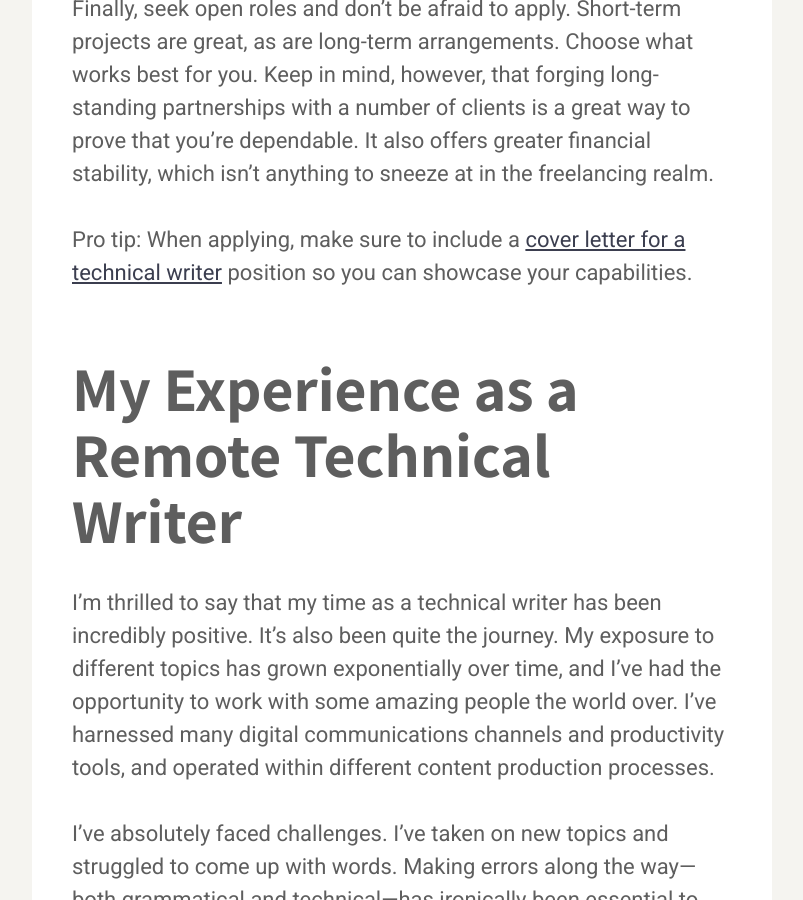
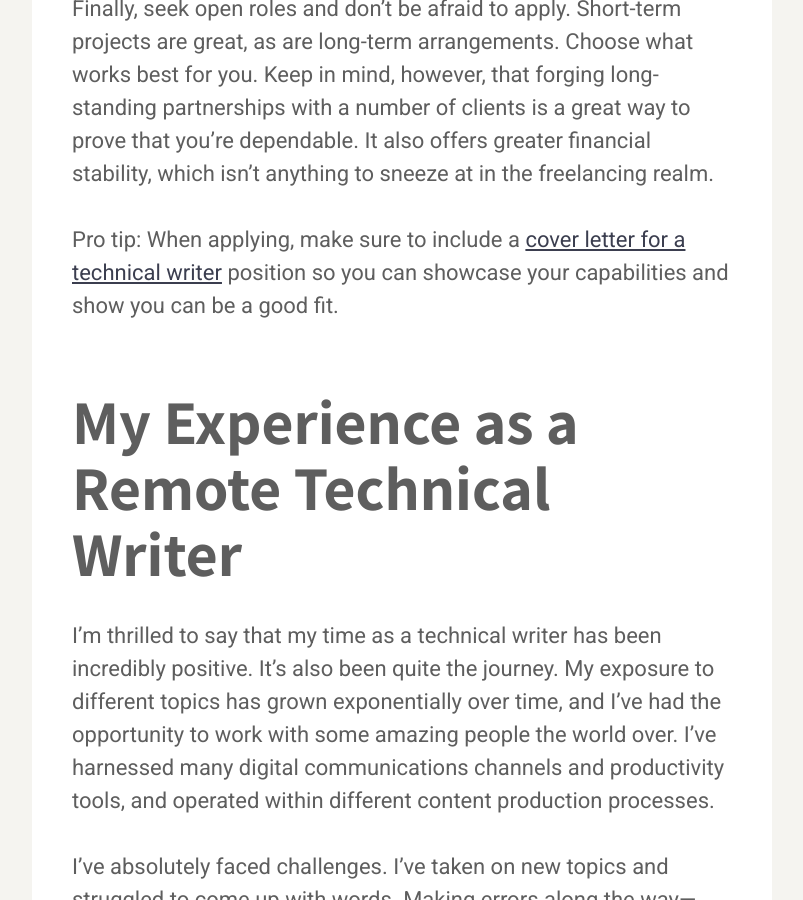
Before and after one commit to karllhughes/learn, a Jekyll site: the page built from _posts/2022-04-08-becoming-a-remote-technical-writer.md, in a window 1280 px wide and 900 px high, scrolled down 7691 px. Shown: the whole window, without its empty margins (238-1041 px from the left). Built offline with Jekyll 4.4.1, drawn with Linux system fonts in a browser that asks for light colours; a script that is not in the unit is left out.

Commit message:
Update Posts “2022-04-08-becoming-a-remote-technical-writer”

```diff
--- a/_posts/2022-04-08-becoming-a-remote-technical-writer.md
+++ b/_posts/2022-04-08-becoming-a-remote-technical-writer.md
@@ -76,7 +76,7 @@
 
 Finally, seek open roles and don’t be afraid to apply. Short-term projects are great, as are long-term arrangements. Choose what works best for you. Keep in mind, however, that forging long-standing partnerships with a number of clients is a great way to prove that you’re dependable. It also offers greater financial stability, which isn’t anything to sneeze at in the freelancing realm.
 
-Pro tip: When applying, make sure to include a [cover letter for a technical writer](https://draft.dev/learn/tips-and-examples-for-your-first-technical-writer-cover-letter) position so you can showcase your capabilities.
+Pro tip: When applying, make sure to include a [cover letter for a technical writer](https://draft.dev/learn/tips-and-examples-for-your-first-technical-writer-cover-letter) position so you can showcase your capabilities and show you can be a good fit.
 
 ## My Experience as a Remote Technical Writer
 
```
